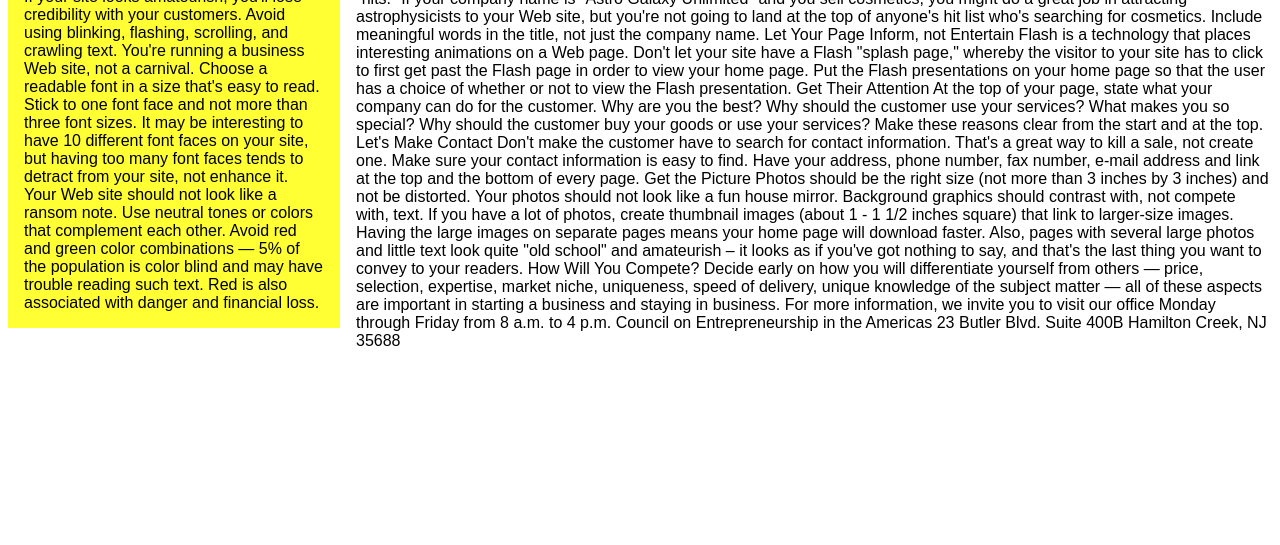
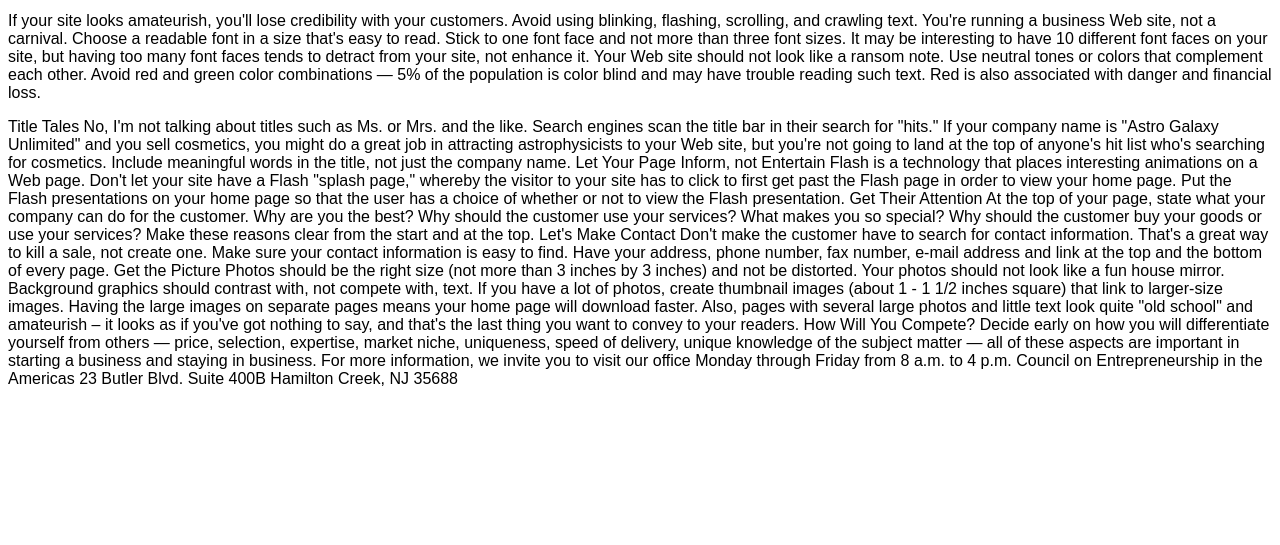
Before and after one commit to nicolasc3101/Images_Positioning_Activity, a plain HTML site: page index.html in a window 1280 px wide. Shown: the part 255-800 px from the top of the page. Drawn offline with Linux system fonts and the light colour scheme.

Commit message:
Update index.html

```diff
--- a/index.html
+++ b/index.html
@@ -10,9 +10,11 @@
 
 <p> You want to run a business out of your home or a storefront, but you need a sales and marketing plan. The Web can be your most effective, tireless 24x7 salesperson. Here are some tips to turn your Web site into an effective marketing tool: </p>
 
-<div class="heading"> Looks Matter </div>
-<p id="looks"> If your site looks amateurish, you'll lose credibility with your customers. Avoid using blinking, flashing, scrolling, and crawling text. You're running a business Web site, not a carnival. Choose a readable font in a size that's easy to read. Stick to one font face and not more than three font sizes. It may be interesting to have 10 different font faces on your site, but having too many font faces tends to detract from your site, not enhance it. Your Web site should not look like a ransom note. Use neutral tones or colors that complement each other. Avoid red and green color combinations — 5% of the population is color blind and may have trouble reading such text. Red is also associated with danger and financial loss. </p>
-Title Tales
+<div id="Looks"> <h1> Looks Matter </h1>
+<p> If your site looks amateurish, you'll lose credibility with your customers. Avoid using blinking, flashing, scrolling, and crawling text. You're running a business Web site, not a carnival. Choose a readable font in a size that's easy to read. Stick to one font face and not more than three font sizes. It may be interesting to have 10 different font faces on your site, but having too many font faces tends to detract from your site, not enhance it. Your Web site should not look like a ransom note. Use neutral tones or colors that complement each other. Avoid red and green color combinations — 5% of the population is color blind and may have trouble reading such text. Red is also associated with danger and financial loss. </p>
+ </div>
+
+ Title Tales
 
 No, I'm not talking about titles such as Ms. or Mrs. and the like. Search engines scan the title bar in their search for "hits." If your company name is "Astro Galaxy Unlimited" and you sell cosmetics, you might do a great job in attracting astrophysicists to your Web site, but you're not going to land at the top of anyone's hit list who's searching for cosmetics. Include meaningful words in the title, not just the company name.
 Let Your Page Inform, not Entertain
```
